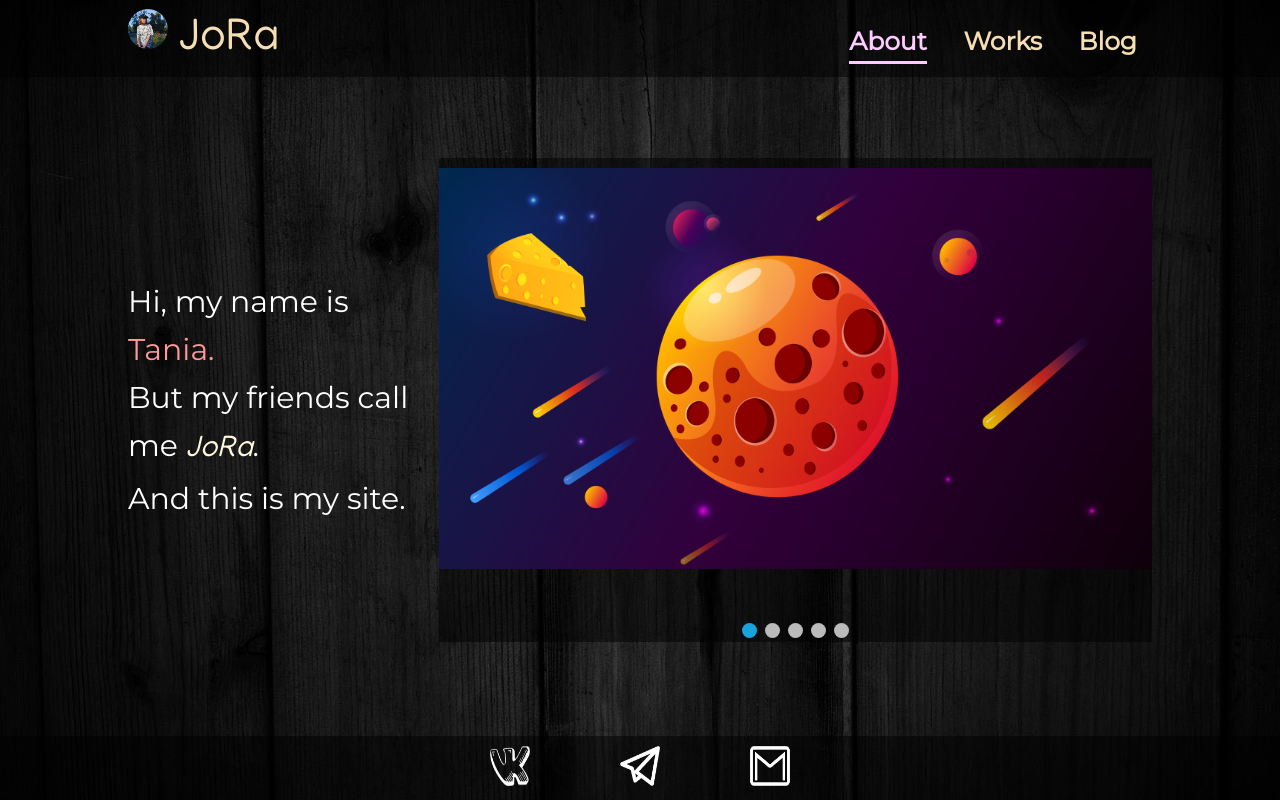
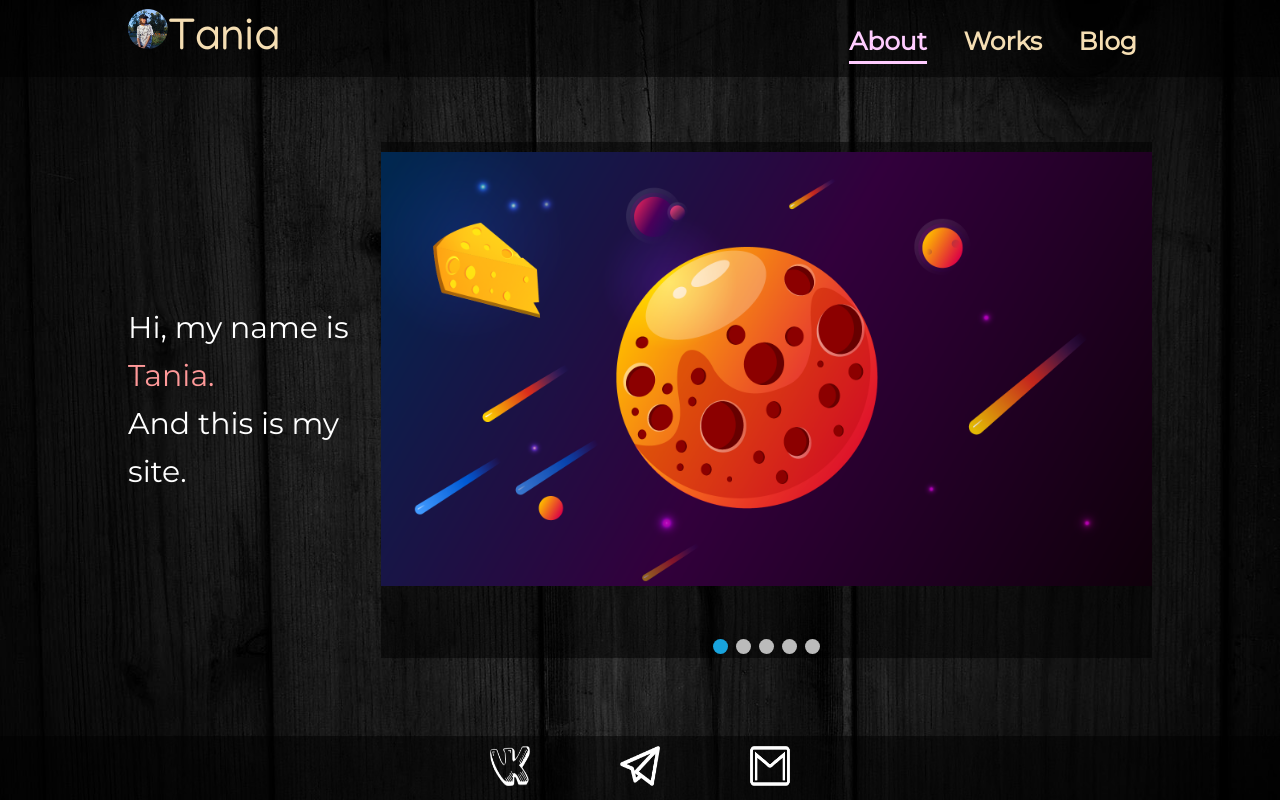
Before and after one commit to PashkevichTania/PashkevichTania.github.io, a plain HTML site: page index.html in a window 1280 px wide. Drawn offline with Linux system fonts and the light colour scheme.

Commit message:
Update index.html

```diff
--- a/index.html
+++ b/index.html
@@ -18,7 +18,7 @@
     <header class="header">
         <div class="container">
             <div class="header_inner">
-                <div class="logo"><img src="img/ava1.png" class="ava">   JoRa</div>
+                <div class="logo"><img src="img/ava1.png" class="ava">Tania</div>
                 <nav class="nav">
                     <a class="nav_link now" href="index.html">About</a>
                     <a class="nav_link" href="works.html">Works</a>
@@ -32,7 +32,6 @@
         <div class="container">
             <div class="base">
                 <div id="article"> Hi, my name is <span>Tania.<br></span>
-                But my friends call me <i>JoRa</i>.<br>
                 And this is my site.
                 </div>
                 <div class="slider_box">
```
